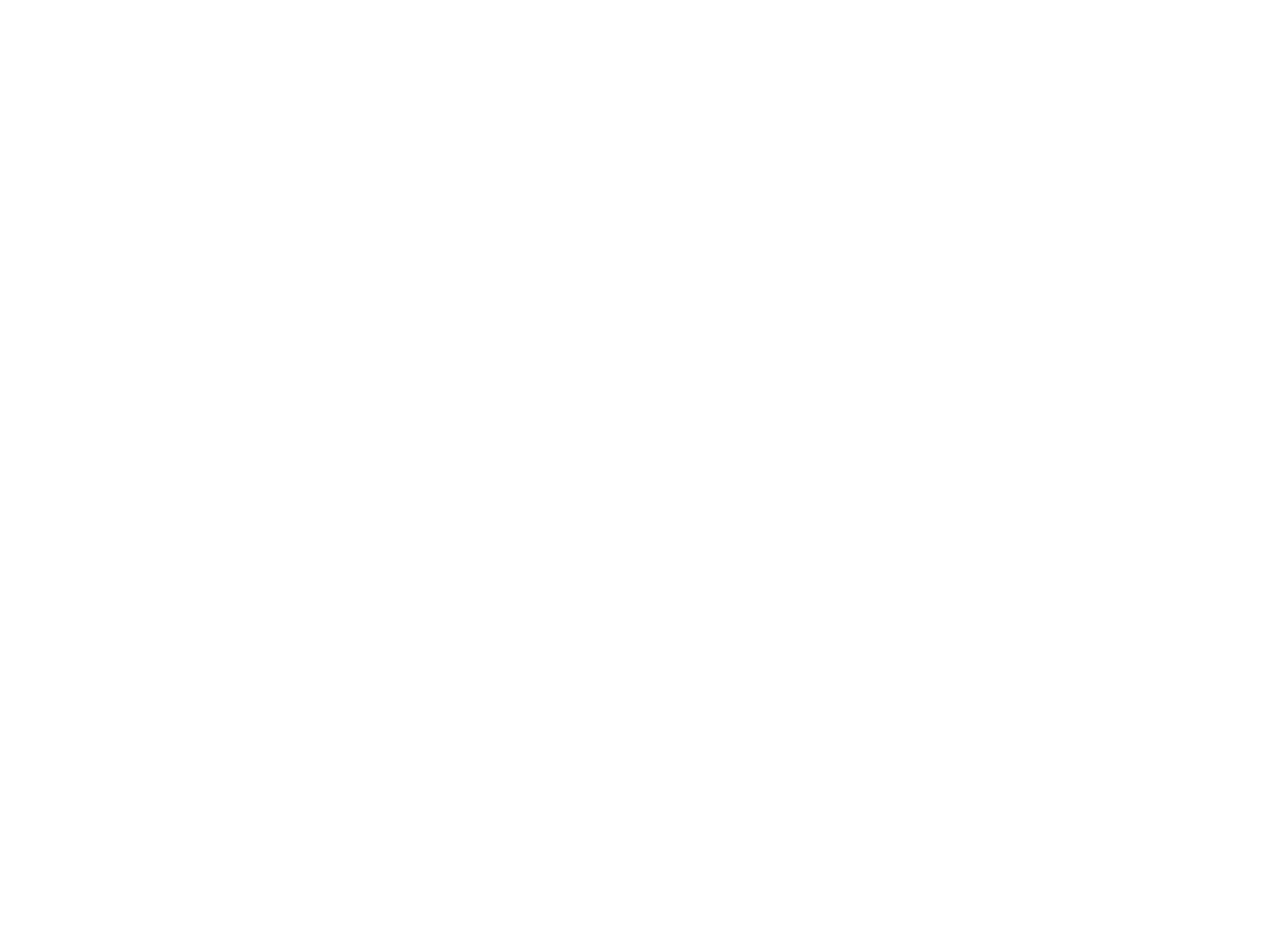
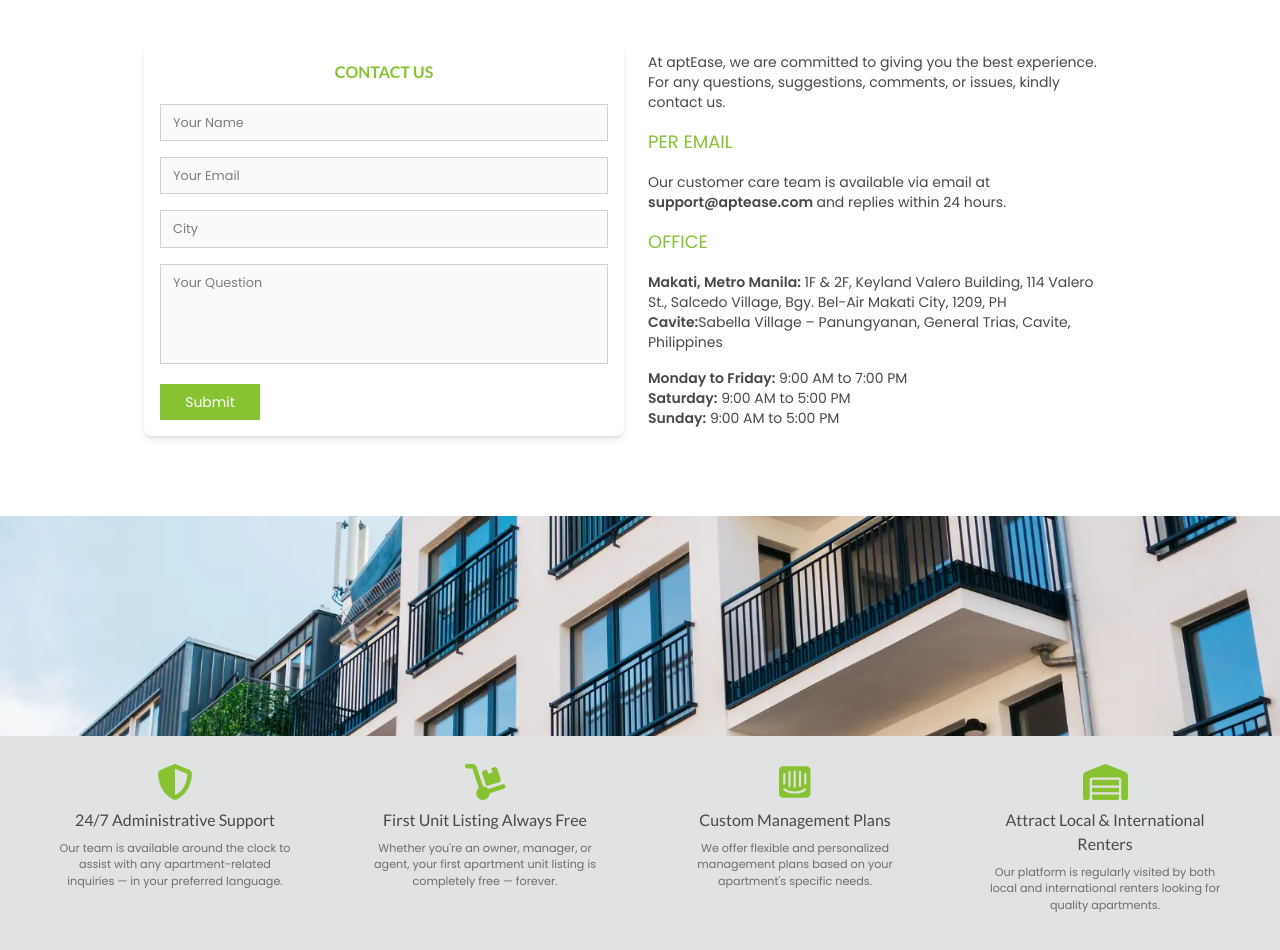
Before and after one commit to gabyel-dev/ApartmentManagement, a React (Vite) app in the folder Frontend/: page /contact in a window 1280 px wide. Before the commit this address had no page. Shown: the part 100-1050 px from the top of the page. Before the commit the page ends 800 px from the top, so only its background shows below. Built offline with nearby package versions, Linux system fonts and the light colour scheme.

Commit message:
updated contact page

```diff
--- a/Frontend/src/App.tsx
+++ b/Frontend/src/App.tsx
@@ -6,6 +6,7 @@
 import Protected from "./components/Auth/Protected";
 import Rooms from "./components/user_routes/Rooms";
 import About from "./components/user_routes/About";
+import Contact from "./components/user_routes/Contact";
 
 const App = () => {
   return (
@@ -17,6 +18,7 @@
           <Route path="/login" element={<Login />} />
           <Route path="/rooms" element={<Rooms />} />
           <Route path="/about" element={<About />} />
+          <Route path="/contact" element={<Contact />} />
 
           {/* Protected Routes */}
           <Route
--- a/Frontend/src/components/Auth/Login.tsx
+++ b/Frontend/src/components/Auth/Login.tsx
@@ -145,7 +145,7 @@
               </div>
             </div>
             <div
-              className={`fixed top-8 left-1/2 transform -translate-x-1/2 transition-all duration-300 ease-in-out ${
+              className={`fixed top-24 left-1/2 transform -translate-x-1/2 transition-all duration-300 ease-in-out ${
                 error
                   ? "translate-y-0 opacity-100"
                   : "-translate-y-10 opacity-0 pointer-events-none"
--- a/Frontend/src/components/Navbar/NavbarHome.tsx
+++ b/Frontend/src/components/Navbar/NavbarHome.tsx
@@ -8,6 +8,7 @@
   faBuilding,
 } from "@fortawesome/free-solid-svg-icons";
 import { useEffect, useState } from "react";
+import hovers from "../css/Navbar.module.css";
 
 const menu = (
   <FontAwesomeIcon
@@ -44,12 +45,12 @@
       <div className="md:block hidden font z-40 ">
         <div className="h-6 w-full text-[0.7em] bg-[var(--base-green)] flex justify-end items-center px-[10vw] text-[var(--gray)] py-2 z-40 ">
           <Link to={"/about"}>
-            <span className="px-2 border-l-1 border-[var(--gray)]">
+            <span className="px-2 border-l-1 border-[var(--gray)] hover:text-white">
               About us
             </span>
           </Link>
           <Link to={"/contact"}>
-            <span className="pl-2 border-l-1 border-[var(--gray)]">
+            <span className="pl-2 border-l-1 border-[var(--gray)] hover:text-white">
               Contact
             </span>
           </Link>
@@ -57,7 +58,7 @@
         <div
           className={`flex justify-between items-center px-[10vw] py-3 w-full h-[80px]  ${
             isScrolling
-              ? "top-0 fixed"
+              ? "top-0 fixed shadow-lg/5"
               : "top-6 transition-all duration-300 absolute"
           } text-[var(--gray)] bg-[var(--white)]`}
         >
@@ -81,10 +82,10 @@
 
           <div className="flex items-center gap-6">
             <div className="flex text-sm links gap-6">
-              <Link to={"/"}>
+              <Link to={"/"} className={`${hovers.home}`}>
                 <span>Home</span>
               </Link>
-              <Link to={"/rooms"}>
+              <Link to={"/rooms"} className={`${hovers.rooms}`}>
                 <span>Rooms</span>
               </Link>
             </div>
@@ -112,6 +113,7 @@
               </span>
             </div>
           </Link>
+
           {/* Only show hamburger when menu is closed */}
           {!isOpen && <div className="flex items-center z-50">{menu}</div>}
         </div>
--- /dev/null
+++ b/Frontend/src/components/css/Navbar.module.css
@@ -0,0 +1,44 @@
+/*
+.home::after {
+  opacity: 0;
+  content: "";
+  position: absolute;
+  z-index: 100;
+  width: 0;
+  height: 0;
+  transform: translateX(-70%) translateY(120%);
+  transition: opacity 0.5s ease-in-out;
+}
+
+.home:hover::after {
+  content: "home";
+  color: white;
+  text-align: center;
+  background-color: #383838;
+  opacity: 1;
+  width: 100px;
+  height: 30px;
+  border-radius: 10px;
+}
+
+.rooms::after {
+  opacity: 0;
+  content: "";
+  position: absolute;
+  z-index: 100;
+  width: 0;
+  height: 0;
+  transform: translateX(-70%) translateY(120%);
+  transition: opacity 0.5s ease-in-out;
+}
+
+.rooms:hover::after {
+  content: "login";
+  background-color: #383838;
+  opacity: 1;
+  width: 100px;
+  height: 30px;
+  border-radius: 10px;
+}
+
+*/
--- a/Frontend/src/components/user_routes/About.tsx
+++ b/Frontend/src/components/user_routes/About.tsx
@@ -12,25 +12,25 @@
 const first = (
   <FontAwesomeIcon
     icon={faShieldHalved}
-    className="text-[var(--base-green)] text-4xl"
+    className="text-[var(--base-green)] text-4xl hover:scale-110 transition-all duration-300"
   />
 );
 const second = (
   <FontAwesomeIcon
     icon={faDolly}
-    className="text-[var(--base-green)] text-4xl"
+    className="text-[var(--base-green)] text-4xl hover:scale-110 transition-all duration-300"
   />
 );
 const third = (
   <FontAwesomeIcon
     icon={faIntercom}
-    className="text-[var(--base-green)] text-4xl"
+    className="text-[var(--base-green)] text-4xl hover:scale-110 transition-all duration-300"
   />
 );
 const fourth = (
   <FontAwesomeIcon
     icon={faWarehouse}
-    className="text-[var(--base-green)] text-4xl"
+    className="text-[var(--base-green)] text-4xl hover:scale-110 transition-all duration-300"
   />
 );
 
--- /dev/null
+++ b/Frontend/src/components/user_routes/Contact.tsx
@@ -0,0 +1,182 @@
+import { FontAwesomeIcon } from "@fortawesome/react-fontawesome";
+import Navbar from "../Navbar/NavbarHome";
+import {
+  faDolly,
+  faShieldHalved,
+  faWarehouse,
+} from "@fortawesome/free-solid-svg-icons";
+import { faIntercom } from "@fortawesome/free-brands-svg-icons";
+import { useEffect } from "react";
+import Footer from "../Footer/Footer";
+
+const first = (
+  <FontAwesomeIcon
+    icon={faShieldHalved}
+    className="text-[var(--base-green)] text-4xl hover:scale-110 transition-all duration-300"
+  />
+);
+const second = (
+  <FontAwesomeIcon
+    icon={faDolly}
+    className="text-[var(--base-green)] text-4xl hover:scale-110 transition-all duration-300"
+  />
+);
+const third = (
+  <FontAwesomeIcon
+    icon={faIntercom}
+    className="text-[var(--base-green)] text-4xl hover:scale-110 transition-all duration-300"
+  />
+);
+const fourth = (
+  <FontAwesomeIcon
+    icon={faWarehouse}
+    className="text-[var(--base-green)] text-4xl hover:scale-110 transition-all duration-300"
+  />
+);
+
+export default function Contact() {
+  useEffect(() => {
+    document.title = "Contact - AptEase";
+  });
+
+  return (
+    <>
+      <Navbar />
+      <div className="w-full h-fit  pt-30 flex justify-center flex-col items-center font">
+        <div className="pb-20 sm:flex sm:flex-col md:flex md:flex-row w-full justify-center">
+          <div className="flex flex-col gap-5 sm:w-full md:w-120  shadow-md rounded-lg p-4 font">
+            <h1 className="text-center heading font-semibold text-[var(--base-green)]">
+              CONTACT US
+            </h1>
+            <div className="text-[0.8em] flex flex-col gap-4">
+              <input
+                type="text"
+                className="w-full bg-gray-50 border-1 border-[var(--light-gray)]/30 px-3 py-2 outline-0"
+                placeholder="Your Name"
+              />
+
+              <input
+                type="text"
+                className="w-full bg-gray-50 border-1 border-[var(--light-gray)]/30 px-3 py-2 outline-0"
+                placeholder="Your Email"
+              />
+              <input
+                type="text"
+                className="w-full bg-gray-50 border-1 border-[var(--light-gray)]/30 px-3 py-2 outline-0"
+                placeholder="City"
+              />
+
+              <textarea
+                className="w-full bg-gray-50 border-1 border-[var(--light-gray)]/30 px-3 py-2 h-25 outline-0 resize-none"
+                placeholder="Your Question"
+              ></textarea>
+            </div>
+            <button className="bg-[var(--base-green)] w-full md:w-25 cursor-pointer text-sm px-2 py-2 text-white">
+              Submit
+            </button>
+          </div>
+          <div className="w-full pt-9 md:pt-0 md:w-[40vw] text-[var(--gray)] flex flex-col gap-4 px-6 items-center justify-center md:items-start">
+            <p className="text-sm text-center md:text-start">
+              At aptEase, we are committed to giving you the best experience.
+              For any questions, suggestions, comments, or issues, kindly
+              contact us.
+            </p>
+
+            <h1 className="text-lg text-[var(--base-green)]">PER EMAIL</h1>
+
+            <p className="text-sm text-center md:text-start">
+              Our customer care team is available via email at
+              <span className="font-semibold"> support@aptease.com </span> and
+              replies within 24 hours.
+            </p>
+
+            <h1 className="text-lg text-[var(--base-green)]">OFFICE</h1>
+            <div>
+              <p className="text-sm text-center md:text-start">
+                <span className="font-semibold">Makati, Metro Manila:</span> 1F
+                & 2F, Keyland Valero Building, 114 Valero St., Salcedo Village,
+                Bgy. Bel-Air Makati City, 1209, PH
+              </p>
+
+              <p className="text-sm text-center md:text-start">
+                <span className="font-semibold md:text-start">Cavite:</span>
+                Sabella Village – Panungyanan, General Trias, Cavite,
+                Philippines
+              </p>
+            </div>
+
+            <div className="w-full md:pt-0  pt-6 text-center md:text-start">
+              <p className="text-sm">
+                <span className="font-semibold">Monday to Friday:</span> 9:00 AM
+                to 7:00 PM
+              </p>
+              <p className="text-sm">
+                <span className="font-semibold">Saturday:</span> 9:00 AM to 5:00
+                PM
+              </p>
+              <p className="text-sm">
+                <span className="font-semibold">Sunday:</span> 9:00 AM to 5:00
+                PM
+              </p>
+            </div>
+          </div>
+        </div>
+
+        <div className="flex-flex-col w-full">
+          <div className="w-full h-55 overflow-hidden flex flex-col ">
+            <img
+              src="/sample.webp"
+              alt="apartment_image_front"
+              className="h-55 w-full object-cover "
+            />
+          </div>
+          <div className="w-full h-fit bg-[var(--light-gray)]/20 p-7 grid grid-cols-1 md:grid-cols-2 lg:grid-cols-4  gap-4 justify-center place-items-center">
+            <div className="flex flex-col gap-2 items-center h-40 max-w-60 min-w-40 ">
+              {first}
+              <h1 className="text-md heading text-[var(--gray)] text-center">
+                24/7 Administrative Support
+              </h1>
+              <p className="text-[0.7em] text-center text-[var(--light-gray)]">
+                Our team is available around the clock to assist with any
+                apartment-related inquiries — in your preferred language.
+              </p>
+            </div>
+
+            <div className="flex flex-col gap-2 items-center h-40  max-w-60 ">
+              {second}
+              <h1 className="text-md heading text-[var(--gray)] text-center">
+                First Unit Listing Always Free
+              </h1>
+              <p className="text-[0.7em] text-center text-[var(--light-gray)]">
+                Whether you're an owner, manager, or agent, your first apartment
+                unit listing is completely free — forever.
+              </p>
+            </div>
+
+            <div className="flex flex-col gap-2 items-center h-40  max-w-60 ">
+              {third}
+              <h1 className="text-md heading text-[var(--gray)] text-center">
+                Custom Management Plans
+              </h1>
+              <p className="text-[0.7em] text-center text-[var(--light-gray)]">
+                We offer flexible and personalized management plans based on
+                your apartment's specific needs.
+              </p>
+            </div>
+
+            <div className="flex flex-col gap-2 items-center max-w-60  h-40">
+              {fourth}
+              <h1 className="text-md heading text-[var(--gray)] text-center">
+                Attract Local & International Renters
+              </h1>
+              <p className="text-[0.7em] text-center text-[var(--light-gray)]">
+                Our platform is regularly visited by both local and
+                international renters looking for quality apartments.
+              </p>
+            </div>
+          </div>
+        </div>
+      </div>
+    </>
+  );
+}
```
